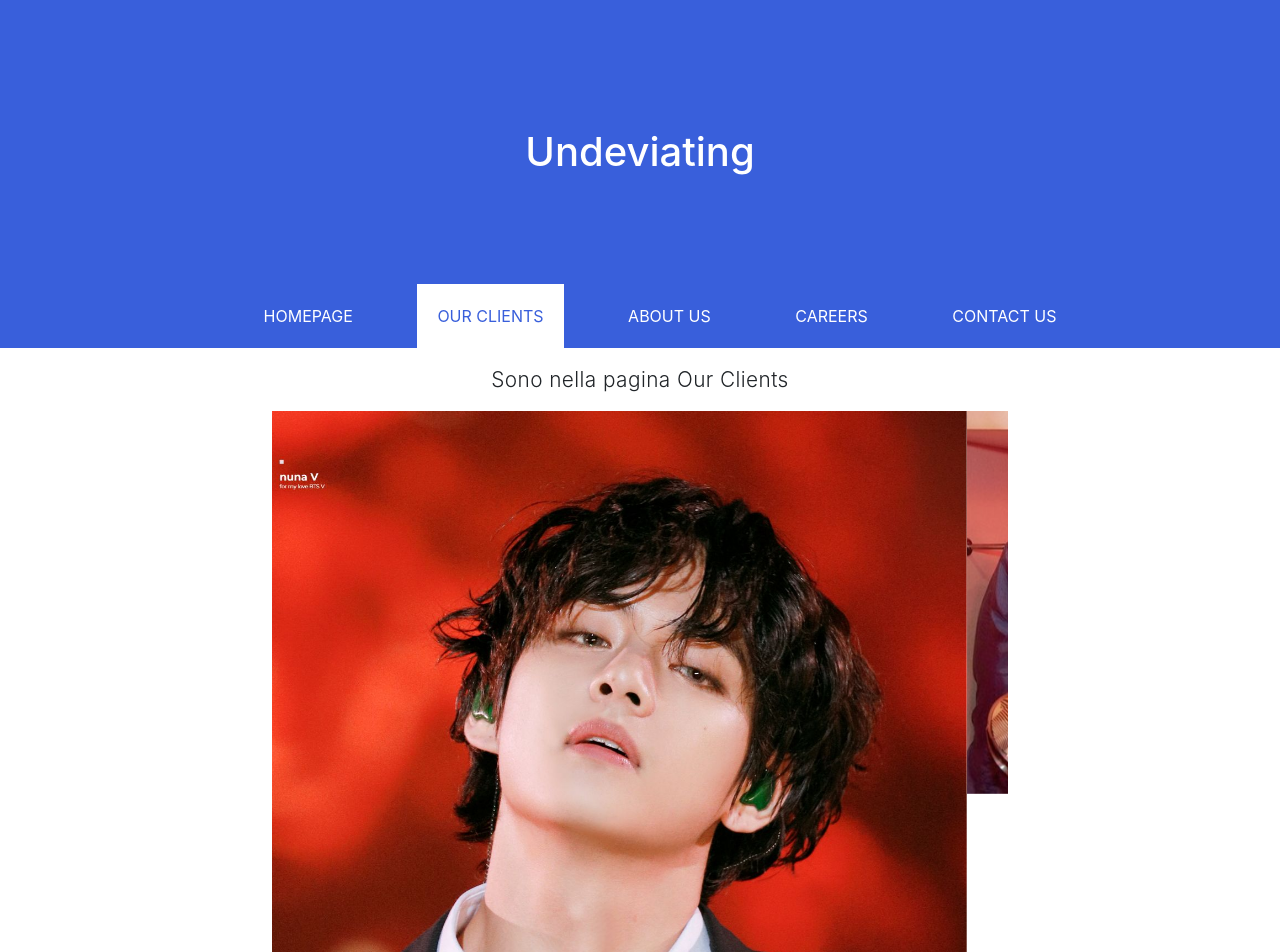
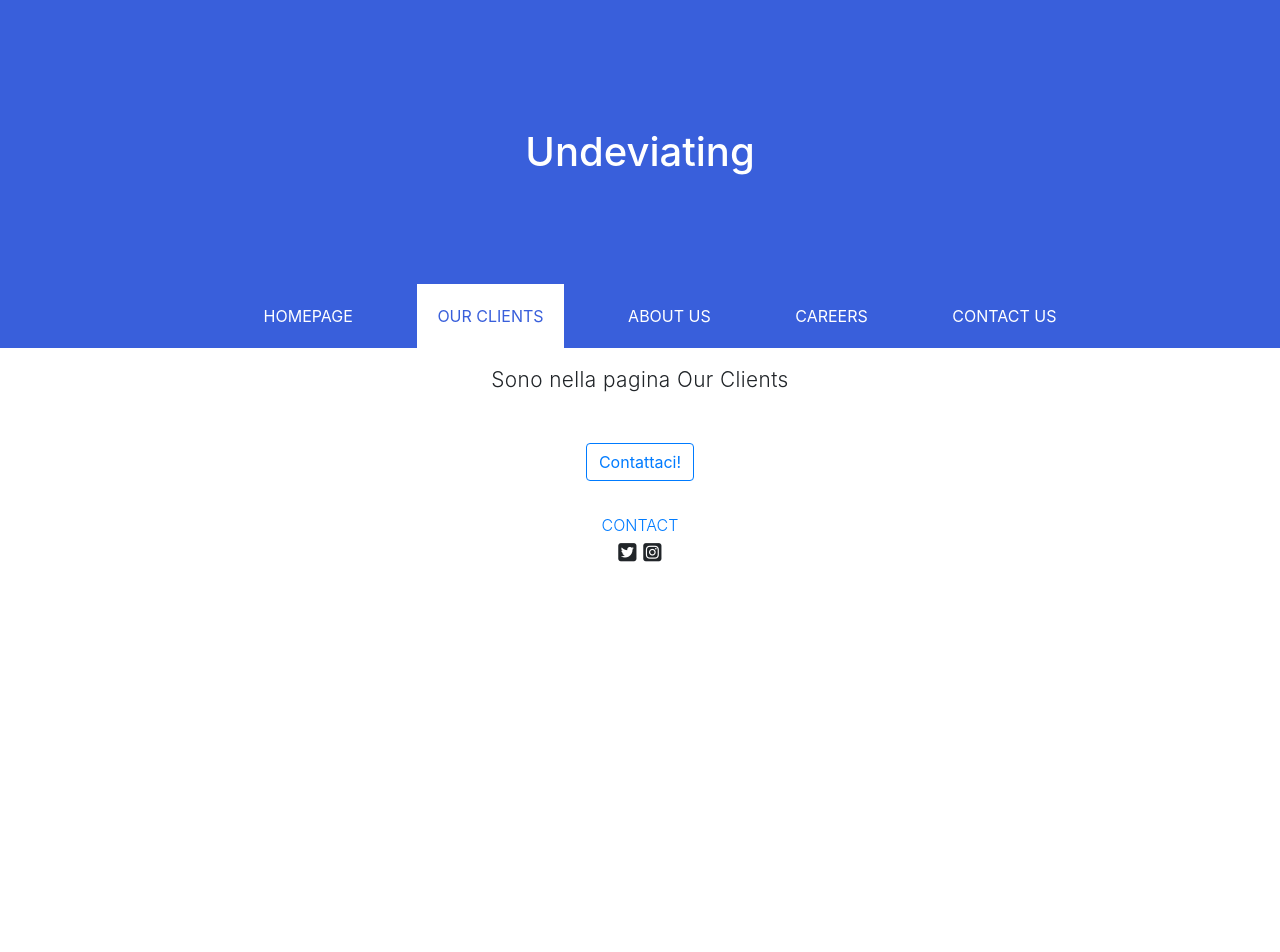
Before and after one commit to Anto2199/Undeviating_exercise, a plain HTML site: page clients.html in a window 1280 px wide. Shown: the top 952 px of the page. After the commit the page ends 800 px from the top, so only its background shows below. Drawn offline with nearby package versions, Linux system fonts and the light colour scheme.

Commit message:
Update clients.html

```diff
--- a/clients.html
+++ b/clients.html
@@ -33,9 +33,6 @@
     <p>Sono nella pagina Our Clients</p>
     <div id="carouselExampleSlidesOnly" class="carousel slide" data-ride="carousel">
       <div class="carousel-inner">
-        <div class="carousel-item active">
-          <img src="img/v.jpg" class="d-block w-100" alt="...">
-      </div>
       <div class="carousel-item">
           <img src="img/bts.jpg" class="d-block w-100" alt="...">
       </div>
```
